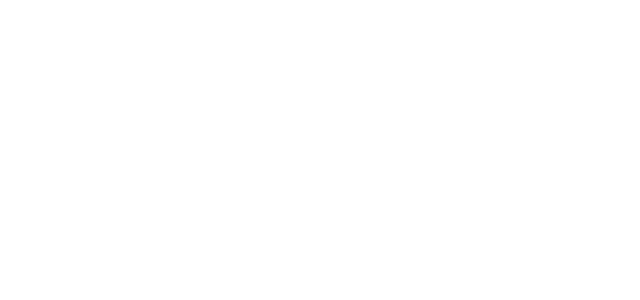
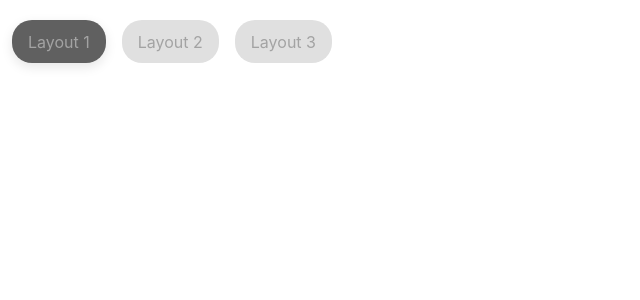
Before and after one commit to saqib0404/Internship-Assessment, a React (Create React App) app: page / in a window 1280 px wide. Shown: the top 300 px of the page, without its empty margins (0-640 px from the left). Built offline with nearby package versions, Linux system fonts and the light colour scheme.

Commit message:
navbar added

```diff
--- a/package.json
+++ b/package.json
@@ -9,6 +9,7 @@
     "daisyui": "^2.46.0",
     "react": "^18.2.0",
     "react-dom": "^18.2.0",
+    "react-router-dom": "^6.5.0",
     "react-scripts": "5.0.1",
     "web-vitals": "^2.1.4"
   },
--- a/src/App.js
+++ b/src/App.js
@@ -1,11 +1,13 @@
 
+import { RouterProvider } from 'react-router-dom';
 import './App.css';
+import router from './routes/Routes';
 
 function App() {
   return (
-    <div>
+    <RouterProvider router={router}>
 
-    </div>
+    </RouterProvider>
   );
 }
 
--- /dev/null
+++ b/src/layout/Main.js
@@ -0,0 +1,14 @@
+import React from 'react';
+import { Outlet } from 'react-router-dom';
+import Navbar from '../pages/Shared/Navbar';
+
+const Main = () => {
+    return (
+        <div>
+            <Navbar />
+            <Outlet />
+        </div>
+    );
+};
+
+export default Main;
--- /dev/null
+++ b/src/pages/Layout1/Layout1.js
@@ -0,0 +1,11 @@
+import React from 'react';
+
+const Layout1 = () => {
+    return (
+        <div>
+
+        </div>
+    );
+};
+
+export default Layout1;
--- /dev/null
+++ b/src/pages/Layout2/Layout2.js
@@ -0,0 +1,11 @@
+import React from 'react';
+
+const Layout2 = () => {
+    return (
+        <div>
+
+        </div>
+    );
+};
+
+export default Layout2;
--- /dev/null
+++ b/src/pages/Layout3/Layout3.js
@@ -0,0 +1,11 @@
+import React from 'react';
+
+const Layout3 = () => {
+    return (
+        <div>
+
+        </div>
+    );
+};
+
+export default Layout3;
--- /dev/null
+++ b/src/pages/Shared/Navbar.css
@@ -0,0 +1,14 @@
+.nav-link {
+    background-color: #e0e0e0;
+    color: #a3a3a3;
+    padding: 0.6rem 1rem;
+    border-radius: 20px;
+}
+
+.active-nav-link {
+    background-color: #606060;
+    color: #a3a3a3;
+    padding: 0.6rem 1rem;
+    border-radius: 20px;
+    box-shadow: rgba(0, 0, 0, 0.1) 0px 4px 12px;
+}
--- /dev/null
+++ b/src/pages/Shared/Navbar.js
@@ -0,0 +1,15 @@
+import React from 'react';
+import './Navbar.css';
+import { NavLink } from 'react-router-dom';
+
+const Navbar = () => {
+    return (
+        <nav className='flex gap-4 mt-5 md:ml-3 justify-center md:justify-start'>
+            <NavLink to='/' className={({ isActive }) => isActive ? 'active-nav-link' : 'nav-link'} >Layout 1</NavLink>
+            <NavLink to='/layout2' className={({ isActive }) => isActive ? 'active-nav-link' : 'nav-link'}>Layout 2</NavLink>
+            <NavLink to='/layout3' className={({ isActive }) => isActive ? 'active-nav-link' : 'nav-link'}>Layout 3</NavLink>
+        </nav>
+    );
+};
+
+export default Navbar;
--- /dev/null
+++ b/src/routes/Routes.js
@@ -0,0 +1,28 @@
+import { createBrowserRouter } from "react-router-dom";
+import Main from "../layout/Main";
+import Layout1 from "../pages/Layout1/Layout1";
+import Layout2 from "../pages/Layout2/Layout2";
+import Layout3 from "../pages/Layout3/Layout3";
+
+const router = createBrowserRouter([
+    {
+        path: '/',
+        element: <Main />,
+        children: [
+            {
+                path: '/',
+                element: <Layout1 />
+            },
+            {
+                path: '/layout2',
+                element: <Layout2 />
+            },
+            {
+                path: '/layout3',
+                element: <Layout3 />
+            }
+        ]
+    }
+]);
+
+export default router;
```
Also changed, not shown: 1 other file (tests, documents, lock files or other folders).
